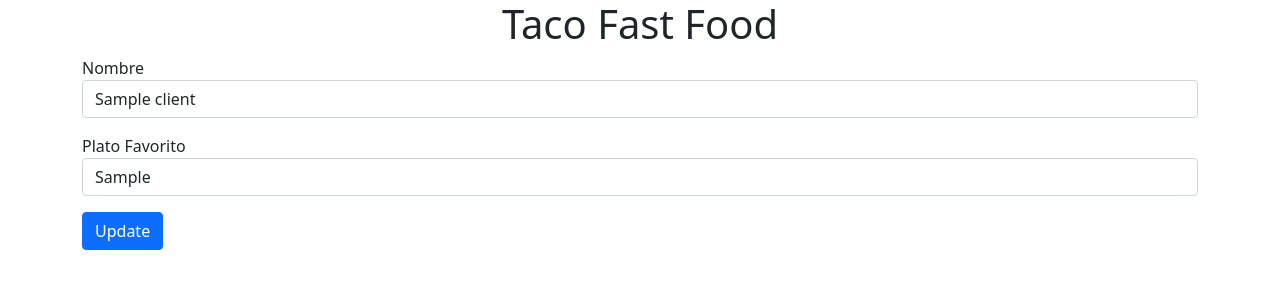
After one commit to RenatoCostaDev/sqlalchemy-fastapi-crud, a FastAPI app: template templates/edit.html in a window 1280 px wide. The commit adds this page. Shown: the top 300 px of the page. Run offline with FastAPI, Linux system fonts and the light colour scheme; the template is opened without the code that fills it: most values are stand-ins (such as "Sample title", 1, 10 or a date in 2020).

Commit message:
feat: structure without sqlalchemy

```diff
--- a/main.py
+++ b/main.py
@@ -1,11 +1,25 @@
-from fastapi import FastAPI
-from pydantic import BaseModel
+import os
+from fastapi import FastAPI, Request, Form, status
+from fastapi.responses import HTMLResponse
+from fastapi.templating import Jinja2Templates
+from fastapi.responses import RedirectResponse
 
-class Taco_Fast_Food(BaseModel):
-    nombre: str
-    plato_favorito: str
+from pathlib import Path
+
+BASE_DIR = Path(__file__).resolve().parent
+
+# from pydantic import BaseModel
+
+# class Taco_Fast_Food(BaseModel):
+#     nombre: str
+#     plato_favorito: str
 
 app = FastAPI(title='Taco FastFood')
+
+# templates = Jinja2Templates(directory="templates")
+# templates = Jinja2Templates(directory=os.path.abspath(os.path.expanduser('templates')))
+templates = Jinja2Templates(directory=str(Path(BASE_DIR, 'templates')))
+
 
 taco_clients = [
     {
@@ -20,47 +34,76 @@ taco_clients = [
     },
 ]
 
-@app.get('/taco-clients/')
-async def get():
-    return taco_clients
+@app.get('/taco-clients', response_class=HTMLResponse)
+async def get_clients(request: Request):
+    return templates.TemplateResponse(
+        "index.html",
+        {"request": request,"taco_clients": taco_clients}
+    )
 
-@app.get('/taco-clients/{id}')
-async def get(id: int):
+#  Post urls
+@app.get('/form', response_class=HTMLResponse)
+async def get_form(request: Request):
+    return templates.TemplateResponse(
+        "post.html",
+        {"request": request}
+    )
+
+# obs:pip install python-multipart
+@app.post('/post-client')
+async def post_client(nombre: str = Form(...), plato_favorito: str = Form(...)):
+    taco_client_dict = {
+        'id': len(taco_clients) + 1,
+        'nombre': nombre,
+        'plato_favorito': plato_favorito,
+    }
+
+    taco_clients.append(taco_client_dict)
+    return RedirectResponse(url=app.url_path_for("get_clients"), status_code=status.HTTP_303_SEE_OTHER)
+
+# update urls
+@app.get('/edit-client/{id}')
+async def get_by_id(id: int, request: Request):
+    id_int = int(id)
+    client = get_client_by_id(id_int)
+    return templates.TemplateResponse(
+        "edit.html",
+        {"request": request, 'client': client}
+    )
+
+def get_client_by_id(id):
+    client_id = {}
+    for client in taco_clients:
+       if client['id'] == id:
+            client_id = client
+    return client_id
+
+@app.post('/update-client/{id}')
+async def update_client(id: int, nombre: str = Form(...), plato_favorito: str = Form(...)):
     id_int = int(id)
     for client in taco_clients:
         if client['id'] == id_int:
-            return client
-    return {'Error': 'no encontrado'}
+            client['nombre'] = nombre
+            client['plato_favorito'] = plato_favorito
 
-@app.post('/taco-clients/')
-async def post_client(taco_client: Taco_Fast_Food):
-    # taco_client_dict = taco_client.dict()
-    taco_client_dict = taco_client.model_dump()
-    taco_client_dict = {
-        'id': len(taco_clients) + 1,
-        'nombre': taco_client_dict['nombre'],
-        'plato_favorito': taco_client_dict['plato_favorito'],
-    }
+    return RedirectResponse(url=app.url_path_for("get_clients"), status_code=status.HTTP_303_SEE_OTHER)
 
-    taco_clients.append(taco_client_dict)
-    return taco_client_dict
-
-@app.put('/taco-clients/{id}')
-async def update_client(id: int, taco_client: Taco_Fast_Food):
-    id_int = int(id)
-
-    for client in taco_clients:
-        if client['id'] == id_int:
-            client['nombre'] = taco_client.nombre
-            client['plato_favorito'] = taco_client.plato_favorito
-            return client
-    return {'Error': 'no encontrado'}
-
-@app.delete('/taco-clients/{id}')
+#  delete url
+@app.get('/delete-client/{id}')
 async def delete_client(id: int):
     id_int = int(id)
     for client in taco_clients:
         if client['id'] == id_int:
             taco_clients.remove(client)
-            return {'msg': 'cliente eliminado'}
-    return {'Error': 'no encontrado'}
+
+    return RedirectResponse(url=app.url_path_for("get_clients"), status_code=status.HTTP_303_SEE_OTHER)
+
+
+
+
+# Solução template
+'''
+raise TemplateNotFound(template)
+jinja2.exceptions.TemplateNotFound: index.html
+'''
+#  https://www.appsloveworld.com/python/241/fastapi-jinja2-exceptions-templatenotfound-index-html
--- /dev/null
+++ b/templates/base.html
@@ -0,0 +1,16 @@
+<!DOCTYPE html>
+<html lang="en">
+<head>
+    <meta charset="UTF-8">
+    <meta name="viewport" content="width=device-width, initial-scale=1.0">
+    <title>FastAPI Taco Fast Food</title>
+    <link href="https://cdn.jsdelivr.net/npm/bootstrap@5.0.2/dist/css/bootstrap.min.css" rel="stylesheet">
+</head>
+<body>
+<div class="container">
+    <h1 class="page-header text-center">Taco Fast Food</h1>
+    {% block content %}
+    {% endblock content %}
+</div>
+</body>
+</html>
--- /dev/null
+++ b/templates/edit.html
@@ -0,0 +1,15 @@
+{% extends 'base.html' %}
+
+{% block content %}
+    <form action='/update-client/{{ client.id }}' method="post">
+        <div class="mb-3">
+            <label>Nombre</label>
+            <input type = "text" name = "nombre" placeholder = "Nombre" class="form-control" value="{{client.nombre}}"/>
+        </div>
+        <div class="mb-3">
+            <label>Plato Favorito</label>
+            <input type = "text" name = "plato_favorito" placeholder = "Plato favorito" class="form-control" value="{{client.plato_favorito}}"/>
+        </div>
+        <input type = "submit" value = "Update" class="btn btn-primary mb-3"/>
+     </form>
+{% endblock content %}
```
Also changed, not shown: templates/index.html (+8 -12 lines), templates/post.html (added, +17 -0 lines).
